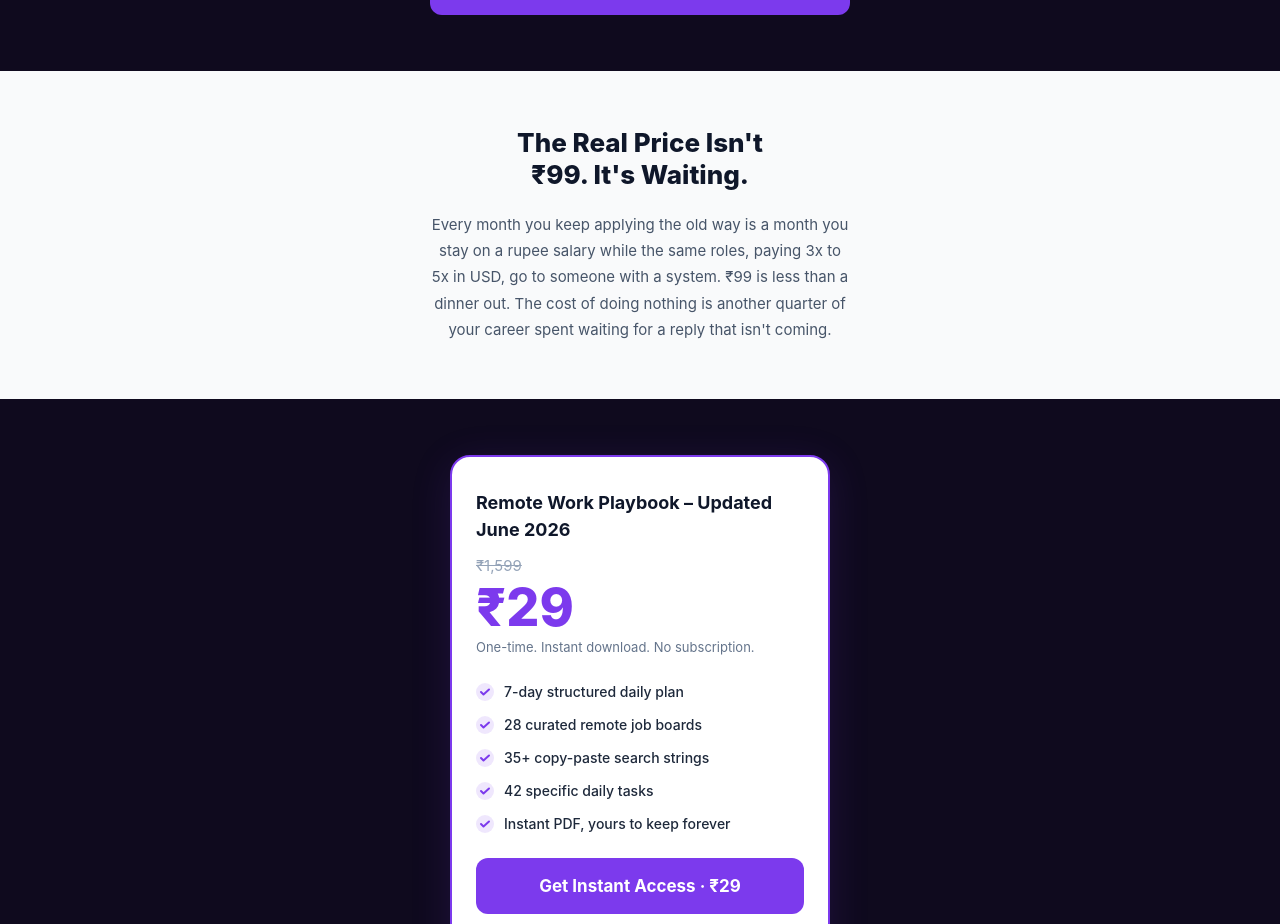
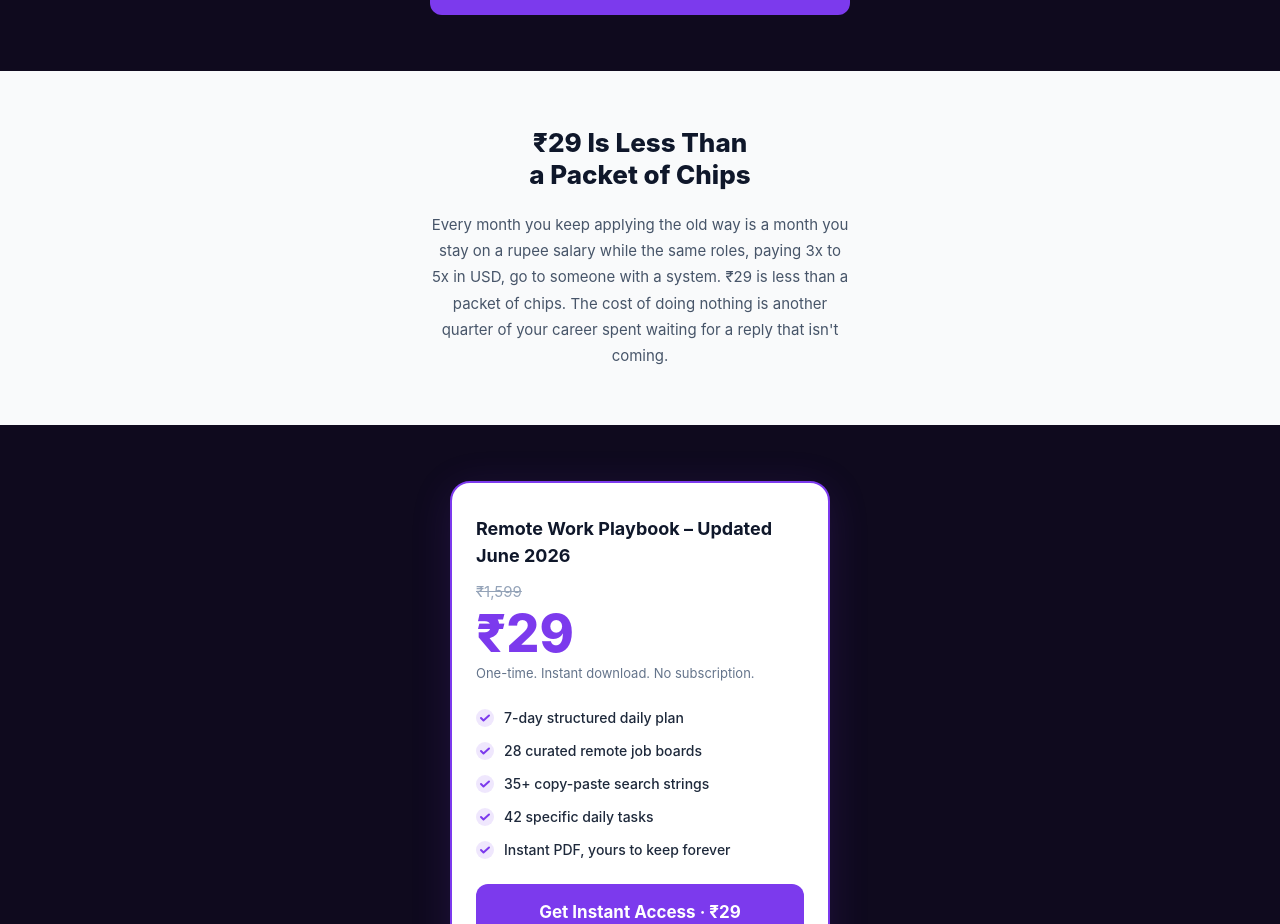
Before and after one commit to elevatemedia159/remote-work-playbook, a Next.js app: page / in a window 1280 px wide. Shown: the part 1800-2724 px from the top of the page. Built offline with nearby package versions, Linux system fonts and the light colour scheme.

Commit message:
Update Stakes section heading and copy to reflect INR 29 price
Co-Authored-By: Claude Sonnet 4.6 <noreply@anthropic.com>

```diff
--- a/src/app/page.tsx
+++ b/src/app/page.tsx
@@ -201,10 +201,10 @@ function Stakes() {
     <section style={{ backgroundColor: "#f9fafb", padding: "56px 24px" }}>
       <div style={{ maxWidth: 420, margin: "0 auto", textAlign: "center" }}>
         <h2 style={{ fontWeight: 800, fontSize: "clamp(22px,5vw,26px)", color: "#0f172a", lineHeight: 1.25, marginBottom: 20, textWrap: "balance" } as React.CSSProperties}>
-          The Real Price Isn&apos;t &#8377;99. It&apos;s Waiting.
+          &#8377;29 Is Less Than a Packet of Chips
         </h2>
         <p style={{ fontWeight: 400, fontSize: 15, color: "#475569", lineHeight: 1.75, margin: 0 }}>
-          Every month you keep applying the old way is a month you stay on a rupee salary while the same roles, paying 3x to 5x in USD, go to someone with a system. &#8377;99 is less than a dinner out. The cost of doing nothing is another quarter of your career spent waiting for a reply that isn&apos;t coming.
+          Every month you keep applying the old way is a month you stay on a rupee salary while the same roles, paying 3x to 5x in USD, go to someone with a system. &#8377;29 is less than a packet of chips. The cost of doing nothing is another quarter of your career spent waiting for a reply that isn&apos;t coming.
         </p>
       </div>
     </section>
```
